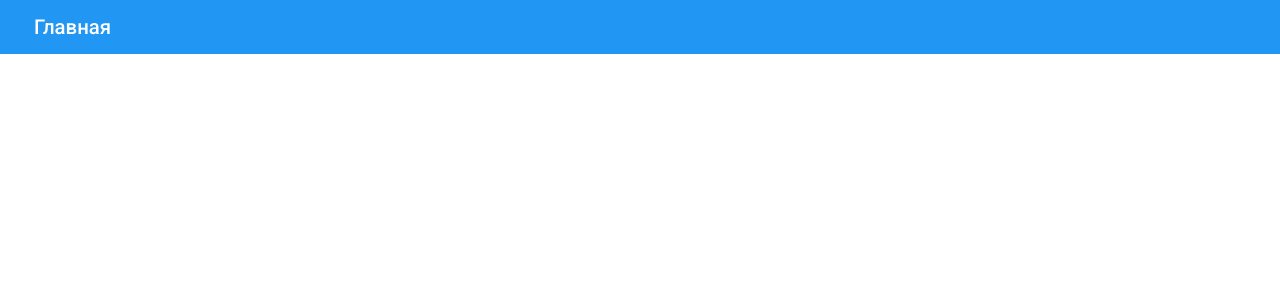
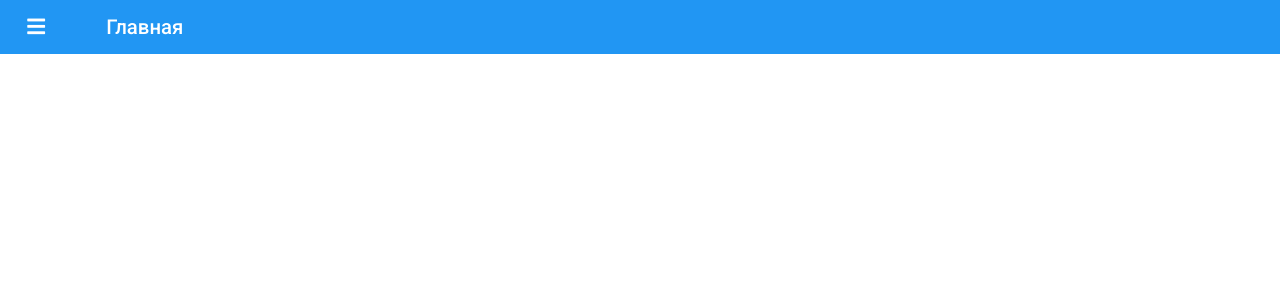
Before and after one commit to youth-design/LNU-schedule, a React (Create React App) app: page / in a window 1280 px wide. Shown: the top 300 px of the page. Built offline with nearby package versions, Linux system fonts and the light colour scheme.

Commit message:
Header implementation Menu implemetation

```diff
--- a/public/index.html
+++ b/public/index.html
@@ -26,6 +26,9 @@
     <link rel="stylesheet" href="https://fonts.googleapis.com/css?family=Roboto:300,400,500">
     <!-- Roboto font -->
 
+    <link rel="stylesheet" href="https://use.fontawesome.com/releases/v5.6.3/css/all.css" integrity="sha384-UHRtZLI+pbxtHCWp1t77Bi1L4ZtiqrqD80Kn4Z8NTSRyMA2Fd33n5dQ8lWUE00s/" crossorigin="anonymous">
+    <!-- Font Awesome -->
+
     <title>React App</title>
   </head>
   <body>
--- a/src/screens/schedule/ScheduleRouter.jsx
+++ b/src/screens/schedule/ScheduleRouter.jsx
@@ -8,7 +8,7 @@ import Header from 'screens/shared/components/header/Header';
 export default function ScheduleRouter() {
   return (
     <Grid>
-      <Header>
+      <Header withMenuButton>
         Главная
       </Header>
     </Grid>
--- a/src/screens/shared/components/header/Header.jsx
+++ b/src/screens/shared/components/header/Header.jsx
@@ -3,12 +3,22 @@ import PropTypes from 'prop-types';
 
 import Grid from '@material-ui/core/Grid';
 
+// eslint-disable-next-line import/no-unresolved
+import Menu from 'screens/shared/components/menu/Menu';
+
 import styles from './Header.module.sass';
 
 export default function Header(props) {
-  const { children } = props;
+  const { children, withMenuButton } = props;
   return (
     <Grid className={styles.main} alignItems="center" container>
+      { withMenuButton
+      && (
+      <Grid className={styles.menu} item>
+        <Menu />
+      </Grid>
+      )
+      }
       <Grid className={styles.children} item>
         {children}
       </Grid>
@@ -18,8 +28,10 @@ export default function Header(props) {
 
 Header.defaultProps = {
   children: '',
+  withMenuButton: false,
 };
 
 Header.propTypes = {
   children: PropTypes.oneOfType([PropTypes.string, PropTypes.element]),
+  withMenuButton: PropTypes.bool,
 };
--- a/src/screens/shared/components/header/Header.module.sass
+++ b/src/screens/shared/components/header/Header.module.sass
@@ -4,7 +4,11 @@
   height: 4rem
   background-color: $primary-color
   color: $text-color
-  .children
-    padding: 0 2.5rem
-    font-size: 1.5rem
-    font-weight: 500
+
+.children
+  padding: 0 2.5rem
+  font-size: 1.5rem
+  font-weight: 500
+
+.menu
+  align-self: stretch
--- /dev/null
+++ b/src/screens/shared/components/menu/Menu.jsx
@@ -0,0 +1,71 @@
+import React, { Component } from 'react';
+
+import { Link } from 'react-router-dom'
+
+import SwipeableDrawer from '@material-ui/core/SwipeableDrawer';
+import Button from "@material-ui/core/Button"
+
+import List from '@material-ui/core/List';
+import ListItem from '@material-ui/core/ListItem';
+import ListItemText from '@material-ui/core/ListItemText';
+import ListItemIcon from '@material-ui/core/ListItemIcon';
+
+import logo from 'assets/images/logo.png';
+
+import styles from './Menu.module.sass'
+
+export default class Menu extends Component{
+  state = {
+     isOpen: false,
+  }
+
+  switchMenuState = () => {
+    this.setState(prevState => ({
+      isOpen: !prevState.isOpen
+    }))
+  }
+
+  render() {
+    return (
+      <React.Fragment>
+        <Button className={styles.button} onClick={this.switchMenuState}><i className="fas fa-bars" /></Button>
+        <SwipeableDrawer
+          anchor="left"
+          open={this.state.isOpen}
+          onClose={this.switchMenuState}
+          onOpen={this.switchMenuState}
+          className={styles.menu}
+        >
+        <div className={styles.header}>Раписание ЛНУ им. В.Даля</div>
+        <img src={logo} className={styles.logo} alt="Логотип"/>
+        <List component="nav" className={styles.navList}>
+        <ListItem className={styles.listItem} button>
+              <Link to="/schedule">
+                <ListItemIcon>
+                <i className="fas fa-clock"/>
+                </ListItemIcon>
+                <ListItemText>Перейти к расписанию</ListItemText>
+              </Link>
+            </ListItem>
+            <ListItem className={styles.listItem} button>
+              <Link to="/faculty">
+                <ListItemIcon>
+                  <i className="fas fa-university" />
+                </ListItemIcon>
+                <ListItemText>Изменить факультет</ListItemText>
+              </Link>
+            </ListItem>
+            <ListItem className={styles.listItem} button>
+              <Link to="/group">
+                <ListItemIcon>
+                  <i className="fas fa-users" />
+                </ListItemIcon>
+                <ListItemText>Изменить группу</ListItemText>
+              </Link>
+            </ListItem>
+        </List>
+        </SwipeableDrawer>
+      </React.Fragment>
+    );
+  }
+}
--- /dev/null
+++ b/src/screens/shared/components/menu/Menu.module.sass
@@ -0,0 +1,34 @@
+@import 'screens/shared/styles/colors.sass'
+
+.button
+  min-width: 0 !important
+  min-height: 0 !important
+  padding: 0rem 2rem !important
+  height: 100%
+  i
+    color: $text-color
+    font-size: 1.5rem
+
+.navList
+  z-index: 100
+  a
+    text-decoration: none
+    display: flex
+    align-items: center
+    font-size: 1.5rem
+    span
+      font-size: 1.2rem !important
+
+.header
+  height: 4rem
+  line-height: 4rem
+  padding: 0 1rem
+  text-align: center
+  color: $primary-color
+  font-size: 1.5rem
+
+.logo
+  display: block
+  margin: 8px auto 0 auto
+  width: 7rem
+  height: 7rem
```
Also changed, not shown: src/assets/images/logo.png (added).
